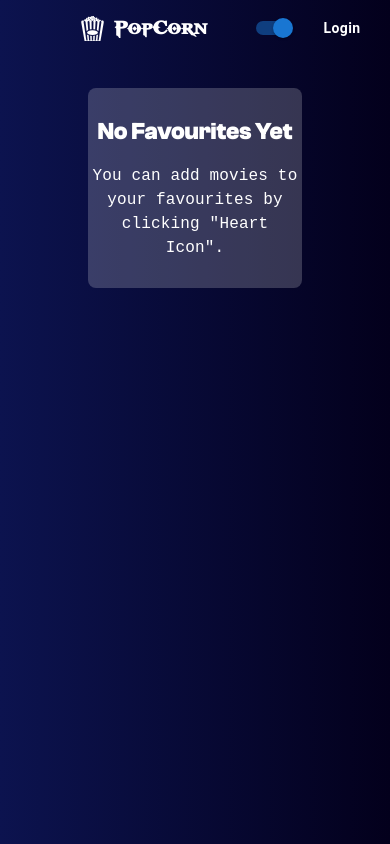
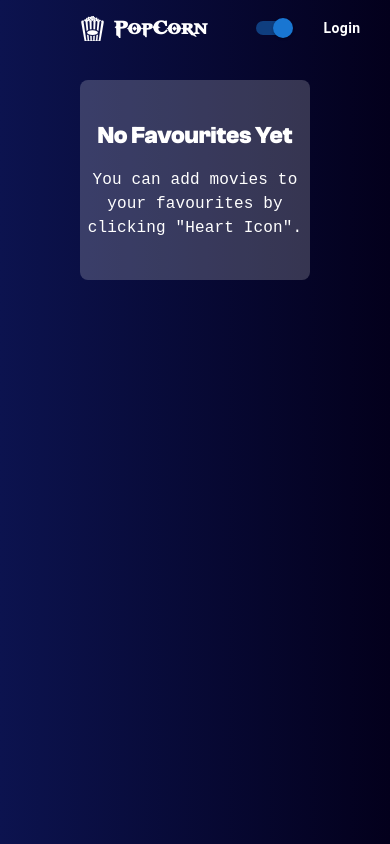
Before and after one commit to dinukaviraji/Movie-Explorer, a React (Vite) app: page /favorites in a window 390 px wide. Built offline with nearby package versions, Linux system fonts and the light colour scheme; some icons are missing; a web font is replaced by a local one.

Commit message:
mobile responsive check

```diff
--- a/src/App.jsx
+++ b/src/App.jsx
@@ -30,7 +30,7 @@ function App() {
         }}
       >
         <Navbar toggleTheme={toggleTheme} isDarkMode={isDarkMode} />
-        <Box sx={{ p: {xs:1, md:2} }}>
+        <Box sx={{ p: { md:2} }}>
       <Routes>
         <Route path="/" element={<Homepage />} />
         <Route path="/movie/:id" element={<DetailsPage />} />
--- a/src/components/MovieGrid.jsx
+++ b/src/components/MovieGrid.jsx
@@ -3,7 +3,7 @@ import MovieCard from './MovieCard';
 
 const MovieGrid = ({ movies, favorites, onFavoriteToggle }) => {
   return (
-    <Box sx={{ mt:2, px: { xs: 1, md: 3 } }}>
+    <Box sx={{ mt:2, px: { md: 3 } }}>
       <Grid container spacing={{xs:1, sm:3, md: 5}} justifyContent='center'>
           {movies.map((movie) => (
             <Grid item key={movie.id}>
```
